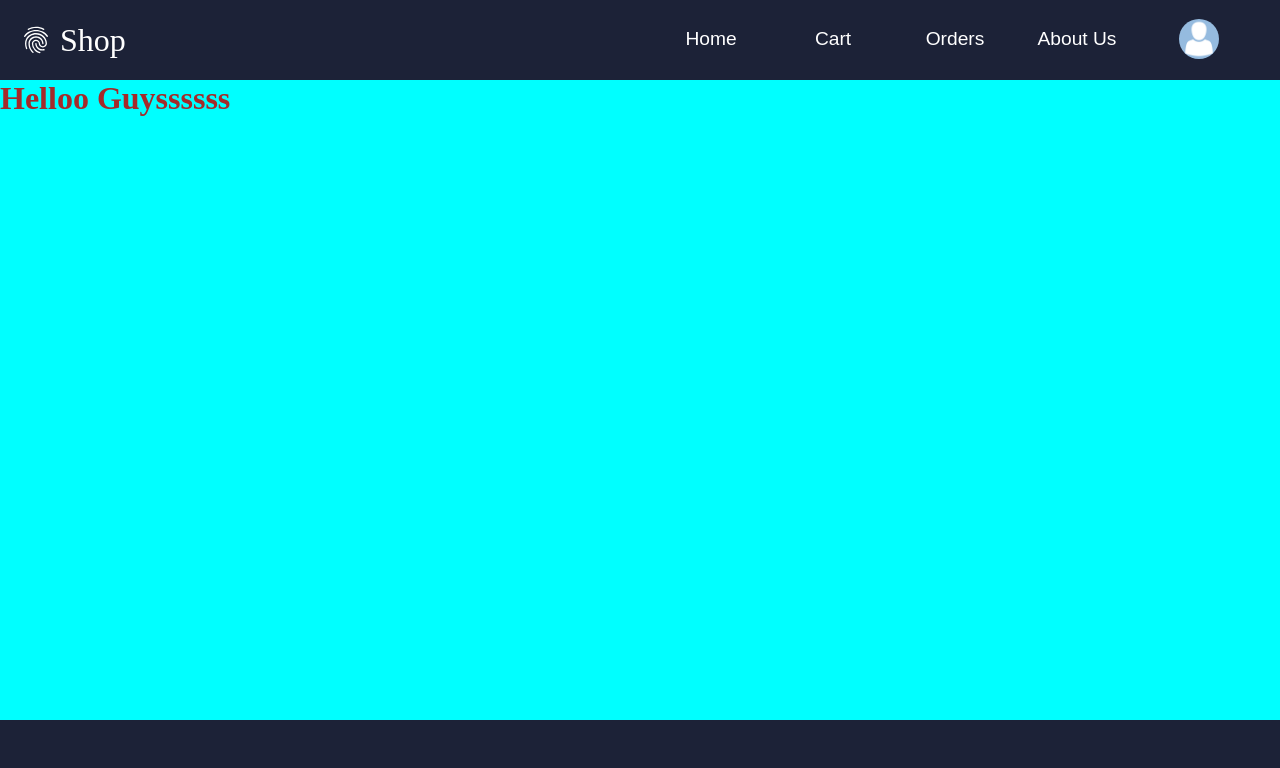
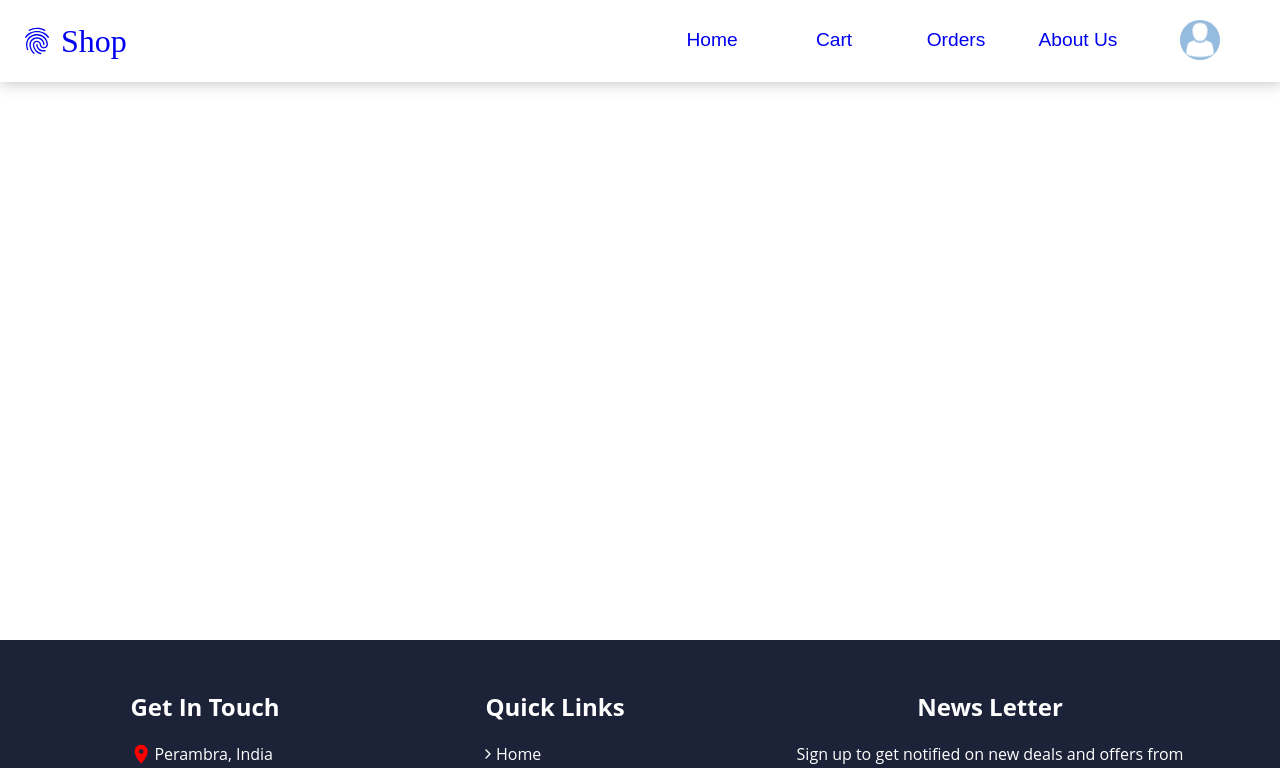
Before and after one commit to dev-siva98/web, a React (Create React App) app: page / in a window 1280 px wide. Shown: the top 768 px of the page. Built offline with nearby package versions, Linux system fonts and the light colour scheme.

Commit message:
nav-shadow

```diff
--- a/src/Components/Navbar/Navbar.css
+++ b/src/Components/Navbar/Navbar.css
@@ -5,12 +5,15 @@
 
 
 .navbar {
-
-  position: sticky;
+  position: fixed;
   height: 80px;
-  background-color: #1c2237;
+  width: 100%;
+  background-color: #fff;
+  color: #1c2237;
   text-decoration: none;
   top: 0;
+  border: 1px solid transparent;
+  box-shadow: 0px 0px 15px rgba(24, 28, 37, 0.3);
 }
 
 .nav-container {
@@ -21,6 +24,7 @@
   padding-left: 20px;
   padding-right: 20px;
   z-index: 1;
+
 }
 
 .menu-icon {
@@ -30,7 +34,6 @@
 .nav-brand {
   text-decoration: none;
   font-size: 2rem;
-  color: white;
   height: 100%;
   display: flex;
   align-items: center;
@@ -63,7 +66,7 @@
 
 .nav-link {
   text-decoration: none;
-  color: #fff;
+
   padding: 0.5rem 1rem;
   width: 90px;
 }
@@ -85,7 +88,6 @@
 @media all and (max-width : 960px){
 
   .menu-icon{
-    color: #fff;
     display: block;
     font-size: 2rem;
     height: 32px;
@@ -98,25 +100,31 @@
     display: none;
   }
 
+  .navbar.active{
+    box-shadow: none;
+    transition: all 1s ease;
+  }
+
   .nav-menu{
     position: absolute;
     display: flex;
     flex-direction: column;
     width: 100%;
     top: 80px;
-    left: -100%;
+    right: -100%;
     opacity: 1;
     transition: all 0.5s ease;
     margin-right: 0;
   }
 
   .nav-menu.active{
-    background-color: #1c2237;
-    left: 0;
+    background-color: #fff;
+    right: 0;
     opacity: 1;
-    transition: all 0.6s ease;
+    transition: all 0.7s ease;
     z-index: 1;
     padding-bottom: 10px;
+    box-shadow: 0px 8px 15px -10px rgba(24, 28, 37, 0.3);
   }
 
   .nav-link{
--- a/src/Components/Navbar/Navbar.js
+++ b/src/Components/Navbar/Navbar.js
@@ -29,7 +29,7 @@ function Navbar() {
 
     return (
         <div>
-            <nav className="navbar">
+            <nav className={click ? "navbar active" : "navbar"}>
                 <div className="nav-container" ref={ref}>
                     <Link to='/' className='nav-brand'>
                         <MdFingerprint className='nav-icon' />
--- a/src/Components/Pages/Home/Home.css
+++ b/src/Components/Pages/Home/Home.css
@@ -1,6 +1,6 @@
 
 .hero-section {
-    background-color: cyan;
+    background-color: #fff;
     color: brown;
     height: 80vh;
 }
```
